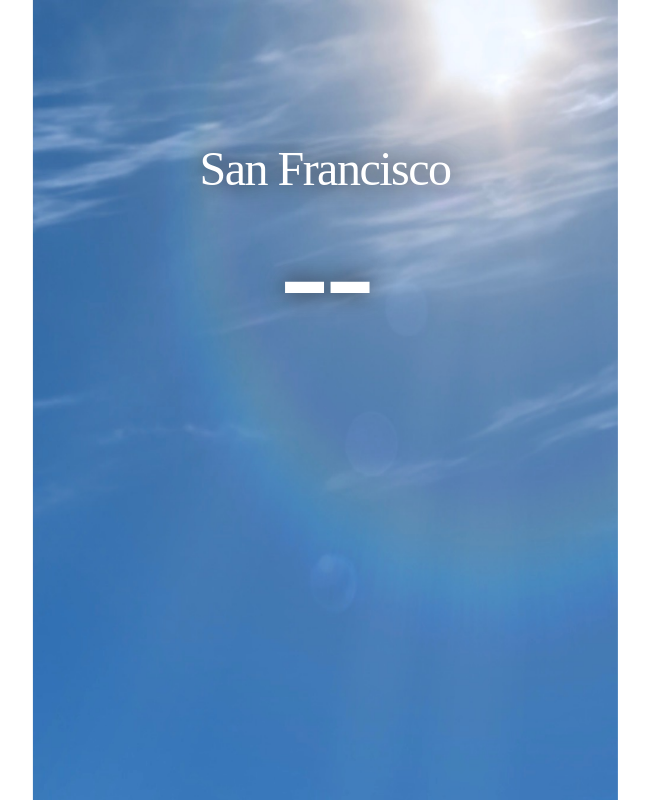
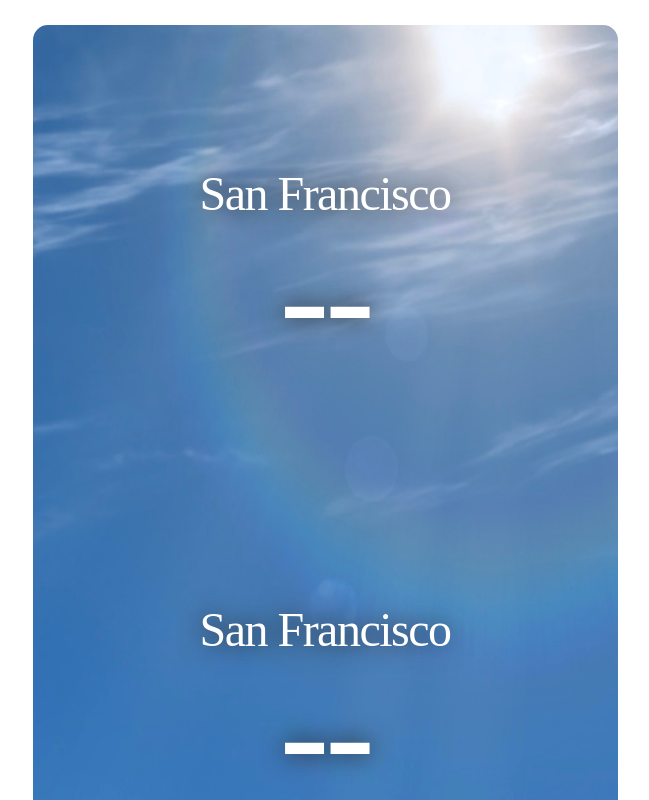
Before and after one commit to theericzhang/iOS-weather-mockup, a React (Create React App) app: page / in a window 1280 px wide. Shown: the top 800 px of the page, without its empty margins (315-964 px from the left). Built offline with nearby package versions, Linux system fonts and the light colour scheme; no server answers; a web font is replaced by a local one.

Commit message:
framing application with overflow properties
Note that modules are duplicated at the moment to simulate overflow

```diff
--- a/src/App.css
+++ b/src/App.css
@@ -69,13 +69,26 @@
   flex-direction: column;
   align-items: center;
   font-family: SFpro;
+  position: relative;
+  height: 100vh;
+}
+
+.phone-frame {
+    /* background: url("./images/iPhoneFrame.svg"); */
+    width: calc(2 * 326px);
+    /* height: 100%; */
+    justify-self: center;
+    position: fixed;
 }
 
 .weather-background {
     position: fixed;
     width: calc(2 * 292.5px);
     height: calc(2 * 633px);
-    background-position: 50% 100%;
+    /* background-position: 50% 100%; */
+    /* position: absolute; */
+    top: 25px;
+    border-radius: 15px;
 }
 
 .phone-wrapper {
@@ -84,6 +97,21 @@
     align-items: center;
     width: calc(2 * 292.5px);
     height: calc(2 * 633px);
+    top: 25px;
+    position: absolute;
+    overflow: auto;
+    /* background-image: url('./images/iPhoneFrame.svg'); */
+    /* overflow-y: scroll; */
+}
+
+.scrollable-region {
+    height: 100%;
+    width: 100%;
+    position: absolute;
+    top: 0;
+    left: 0;
+    right: 0;
+    bottom: 0;
 }
 
 #night {
@@ -339,6 +367,7 @@
     background-color: rgb(32 87 176 / 25%);
     backdrop-filter: blur(14px);
     border-radius: calc(2 * 12.5px);
+    z-index: 2;
     /* overflow: scroll; */
 }
 
--- a/src/App.js
+++ b/src/App.js
@@ -3,6 +3,7 @@ import './App.css';
 import Hero from './components/Hero'
 import Future from './components/Future'
 import Hourly from './components/Hourly'
+import PhoneFrame from './images/iPhoneFrame.svg'
 
 function App() {
 
@@ -140,9 +141,13 @@ function App() {
 
     return (
         <div className="App">
-            <img src={require('./images/Sunny-Background.jpeg')} alt="" className="weather-background" />
+
             {/* id={hours >= 6 && hours <= 20 ? 'sunny' : 'night'} */}
+            {/* <img src={PhoneFrame} alt="" className="phone-frame" /> */}
             <div className="phone-wrapper">
+
+                <img src={require('./images/Sunny-Background.jpeg')} alt="" className="weather-background" />
+                <div className="scrollable-region"></div>
                 <Hero region={weatherData? "San Francisco" : null}
                     currenttemp={weatherData?.current_weather?.temperature}
                     comment={wmoCodes[weatherData?.current_weather?.weathercode]}
@@ -161,6 +166,27 @@ function App() {
                     />
                 </div>
                 : null}
+
+                {/*DUPLICAATION*/}
+                <Hero region={weatherData? "San Francisco" : null}
+                    currenttemp={weatherData?.current_weather?.temperature}
+                    comment={wmoCodes[weatherData?.current_weather?.weathercode]}
+                    todayTempMin={weatherData?.daily?.temperature_2m_min[0]}
+                    todayTempMax={weatherData?.daily?.temperature_2m_max[0]}
+                />
+                {weatherData !== undefined && wmoCodes[weatherData?.hourly?.weathercode[1]] !== undefined
+                ? <div className="weather-modules">
+                    <Hourly currentComment={currentComment}
+                            hourlyForecastArray={hourlyForecastArray}
+                            wmoCodesUrl={wmoCodesUrl}
+                    />
+                    <Future nextDays={weatherData?.daily}
+                            dayNameArray={upcomingWeek}
+                            stringComment={wmoCodes[weatherData?.current_weather?.weathercode]}
+                    />
+                </div>
+                : null}
+                {/*DUPLICAATION*/}
             </div>
         </div>
     )
```
Also changed, not shown: src/images/iPhoneFrame.svg (added).
